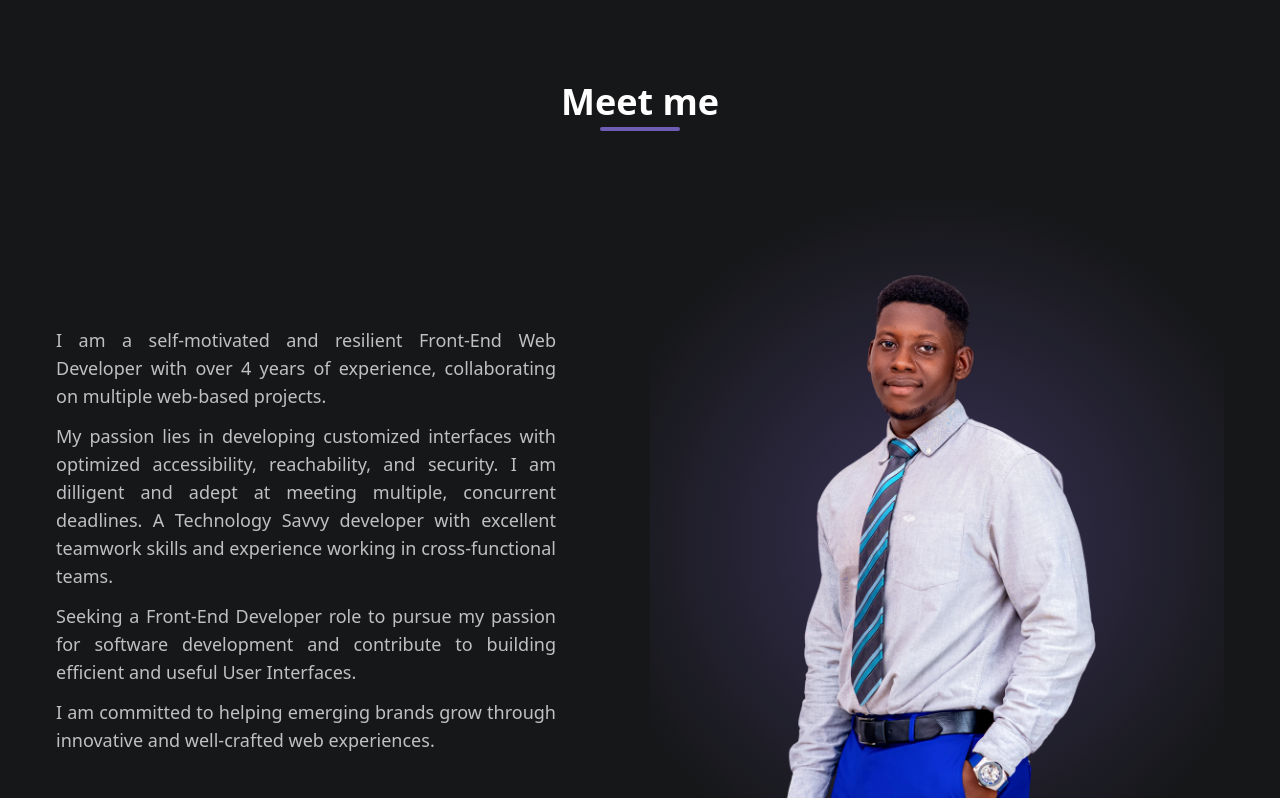
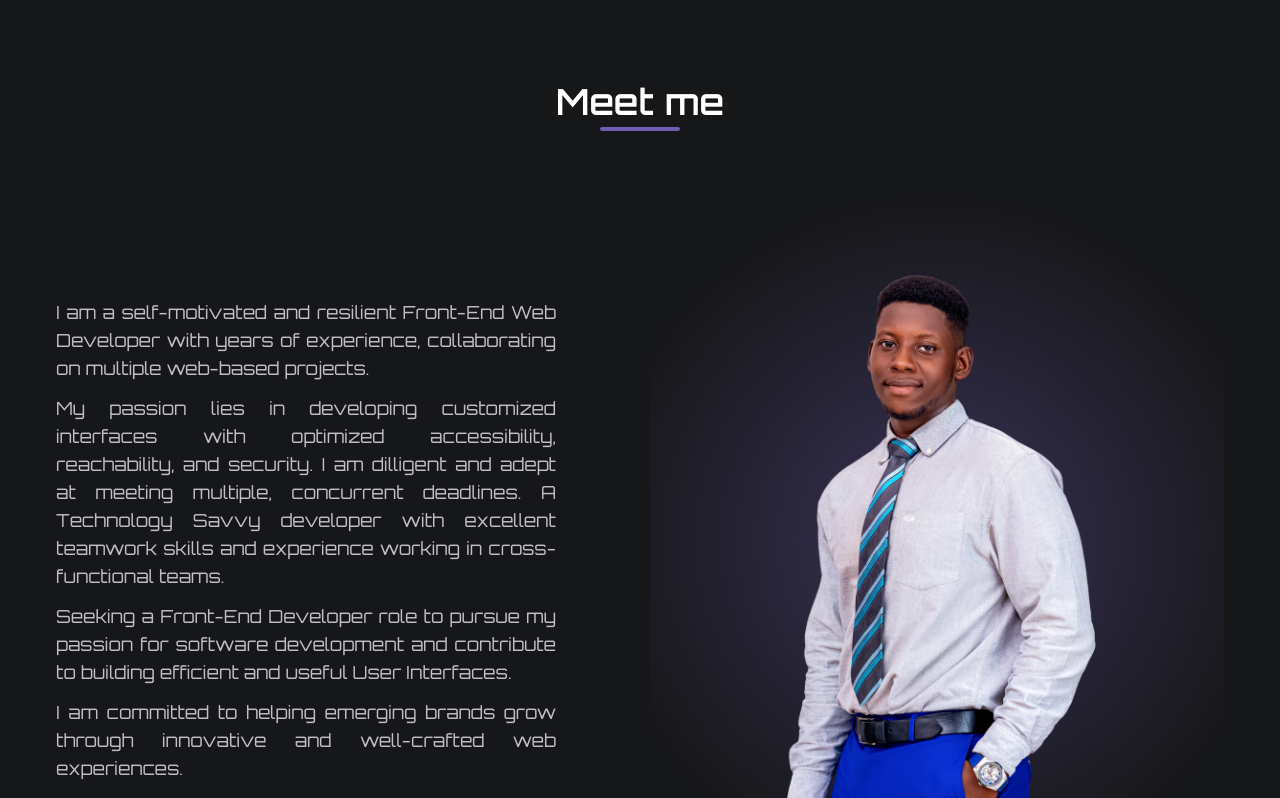
Before and after one commit to Pauleye12/portfolioV2, a React (Vite) app: page / in a window 1280 px wide. Shown: the part 888-1686 px from the top of the page. Built offline with nearby package versions, Linux system fonts and the light colour scheme.

Commit message:
added font

```diff
--- a/index.html
+++ b/index.html
@@ -4,6 +4,12 @@
     <meta charset="UTF-8" />
     <link rel="icon" type="image/svg+xml" href="/images/favicon.png" />
     <meta name="viewport" content="width=device-width, initial-scale=1.0" />
+    <link rel="preconnect" href="https://fonts.googleapis.com" />
+    <link rel="preconnect" href="https://fonts.gstatic.com" crossorigin />
+    <link
+      href="https://fonts.googleapis.com/css2?family=Orbitron:wght@400..900&family=Roboto:ital,wght@0,100;0,300;0,400;0,500;0,700;0,900;1,100;1,300;1,400;1,500;1,700;1,900&display=swap"
+      rel="stylesheet"
+    />
     <title>Pauleye</title>
     <meta
       name="description"
--- a/src/About.jsx
+++ b/src/About.jsx
@@ -50,7 +50,7 @@ const About = () => {
             <div className="max-w-[500px] w-full flex flex-col gap-3 text-lg text-justify ">
               <p>
                 I am a self-motivated and resilient Front-End Web Developer with
-                over 4 years of experience, collaborating on multiple web-based
+                years of experience, collaborating on multiple web-based
                 projects.
               </p>{" "}
               <p>
--- a/src/HeroSection.jsx
+++ b/src/HeroSection.jsx
@@ -79,7 +79,7 @@ const HeroSection = () => {
           >
             <p>Hi, I am</p>
             <div
-              className="flex text-6xl
+              className="flex text-5xl
             text-secondaryText font-semibold "
             >
               {text.split("").map((char, index) => (
@@ -96,11 +96,11 @@ const HeroSection = () => {
               ))}
             </div>
             <h2 className="text-2xl mt-3">Frontend web developer</h2>
-            <p className="mt-5">
+            <p className="mt-5 font-normal text-base">
               Vast Experience in Crafting Fast, Responsive, and User-Friendly
               Interfaces.
             </p>
-            <p className="mt-2">
+            <p className="mt-2 font-normal text-base ">
               Bridging Design and Functionality with Seamless Frontend
               Development.
             </p>
--- a/src/NewPortfolio.jsx
+++ b/src/NewPortfolio.jsx
@@ -31,7 +31,7 @@ const Projects = [
   {
     title: "comment app",
     subtext:
-      "A personal project I worked on. it allowes users to post, reply, delete and vote comments.",
+      "A personal project I worked on. it allows users to post, reply, delete and vote comments.",
     stacks: "ReactJS, TailwindCSS, framer-motion",
     img: "comment-app",
     url: "https://interactivecommentapp.netlify.app",
--- a/src/index.css
+++ b/src/index.css
@@ -10,7 +10,10 @@
     #161719 80%
   );
 } */
-
+* {
+  font-family: "Orbitron", serif;
+  letter-spacing: px;
+}
 @layer components {
   .glass-card {
     @apply bg-secondaryBG/60 backdrop-blur-lg border border-white/20 shadow-xl;
```
